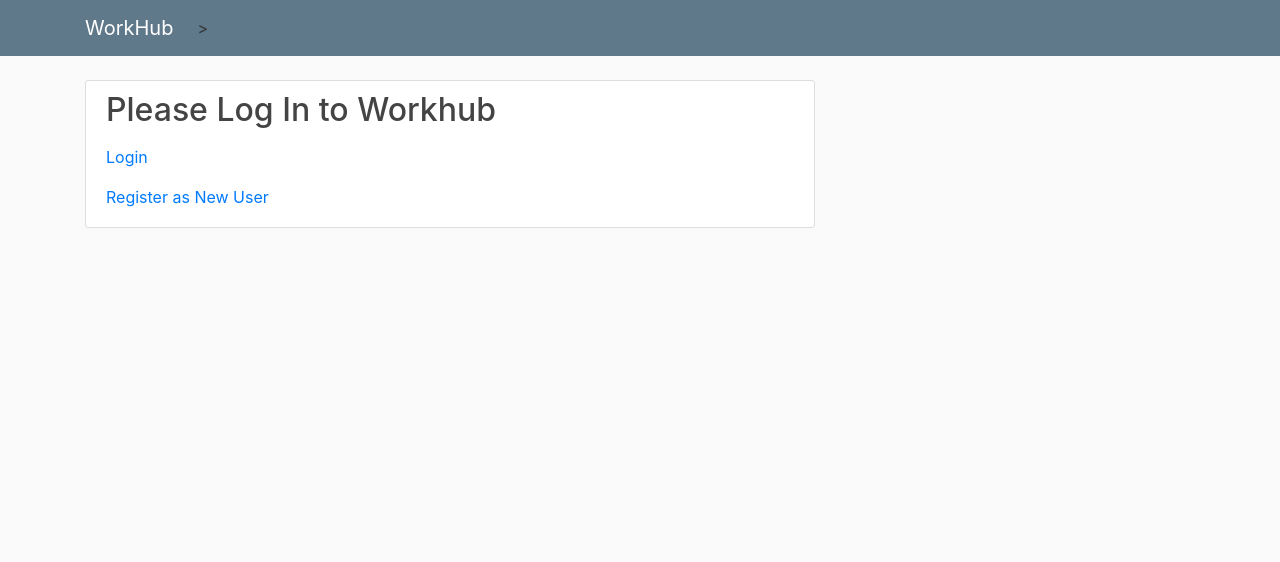
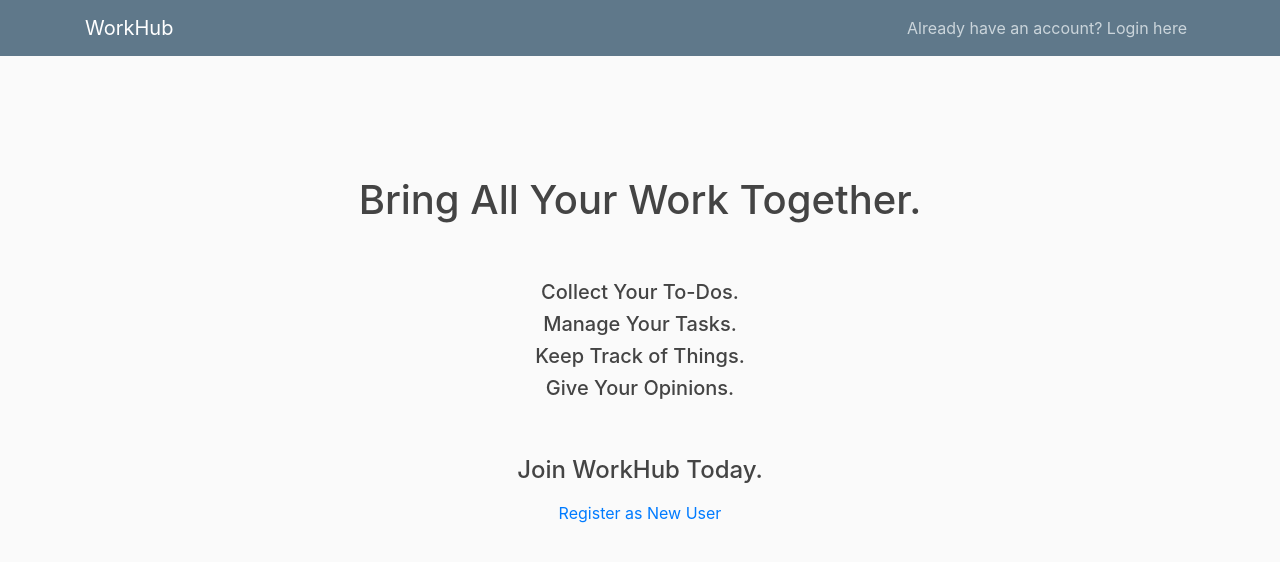
Before and after one commit to joezuoyc/CS316_F20_Team8, a Flask app: page / in a window 1280 px wide. Shown: the top 562 px of the page. Run offline with Flask 2, Linux system fonts and the light colour scheme; some libraries are stand-ins or nearby versions.

Commit message:
modified frontend

```diff
--- a/scheduler_code/scheduler/templates/home.html
+++ b/scheduler_code/scheduler/templates/home.html
@@ -2,14 +2,28 @@
 
 {% block content %}
 
+        <article>
+        	<p style="margin-left: 2.5em;padding: 0 7em 2em 0;border-width: 2px; border-color: grey; border-style:none;"></p>
+        	<p style="margin-left: 2.5em;padding: 0 7em 2em 0;border-width: 2px; border-color: grey; border-style:none;"></p>
+              <h1><center> Bring All Your Work Together.</center></h1></pre>
 
-        <article class="media content-section">
-          <div class="media-body">
-              <h2> Please Log In to Workhub</h2>
-                          <div class="navbar-nav">
-              <a class="nav-item nav-link" href="/login">Login</a>
-              <a class="nav-item nav-link" href="/register">Register as New User</a>
-            </div>
+              <p style="margin-left: 2.5em;padding: 0 7em 2em 0;border-width: 2px; border-color: grey; border-style:none;"></p>
+
+              <h5><center> Collect Your To-Dos.</center></h5>
+              <h5><center> Manage Your Tasks.</center></h5>
+              <h5><center> Keep Track of Things.</center></h5>
+              <h5><center> Give Your Opinions.</center></h5>
+              <p style="margin-left: 2.5em;padding: 0 2em 2em 0;border-width: 2px; border-color: grey; border-style:none;"></p>
+              <h4><center> Join WorkHub Today.</center></h4>
+              </div>
+
+              <a class="nav-item nav-link" href="/register"><center> Register as New User</center></a>
+
+          	 </div>
+
+          </div>
+           </div>
+
           </div>
         </article>
 
--- a/scheduler_code/scheduler/templates/simple_layout.html
+++ b/scheduler_code/scheduler/templates/simple_layout.html
@@ -9,42 +9,28 @@
     <!-- Bootstrap CSS -->
     <link rel="stylesheet" href="https://stackpath.bootstrapcdn.com/bootstrap/4.3.1/css/bootstrap.min.css" integrity="sha384-ggOyR0iXCbMQv3Xipma34MD+dH/1fQ784/j6cY/iJTQUOhcWr7x9JvoRxT2MZw1T" crossorigin="anonymous">
      <link rel="stylesheet" type="text/css" href="{{ url_for('static', filename='main.css') }}">
+		<title>WorkHub: Bring All Your Work Together</title>
 
-	{% if title %}
-		<title>{{title }} </title>
-
-	{% endif %}
 </head>
 <body>
     <header class="site-header">
       <nav class="navbar navbar-expand-md navbar-dark bg-steel fixed-top">
         <div class="container">
           <a class="navbar-brand mr-4" href="/">WorkHub</a>
-          <button class="navbar-toggler" type="button" data-toggle="collapse" data-target="#navbarToggle" aria-controls="navbarToggle" aria-expanded="false" aria-label="Toggle navigation">
-            <span class="navbar-toggler-icon"></span>
-          </button>
-          <div class="collapse navbar-collapse" id="navbarToggle">
->
-            <!-- Navbar Right Side -->
-
+        <div class="navbar-nav">
+          <a class="nav-item nav-link" href="/login">Already have an account? Login here</a>
           </div>
         </div>
-      </nav>
+
     </header>
     <main role="main" class="container">
-      <div class="row">
-        <div class="col-md-8">
-
           {% block content %}{% endblock %}
-
-        </div>
-
-      </div>
     </main>
 
-	 <script src="https://code.jquery.com/jquery-3.3.1.slim.min.js" integrity="sha384-q8i/X+965DzO0rT7abK41JStQIAqVgRVzpbzo5smXKp4YfRvH+8abtTE1Pi6jizo" crossorigin="anonymous"></script>
+   <script src="https://code.jquery.com/jquery-3.3.1.slim.min.js" integrity="sha384-q8i/X+965DzO0rT7abK41JStQIAqVgRVzpbzo5smXKp4YfRvH+8abtTE1Pi6jizo" crossorigin="anonymous"></script>
     <script src="https://cdnjs.cloudflare.com/ajax/libs/popper.js/1.14.7/umd/popper.min.js" integrity="sha384-UO2eT0CpHqdSJQ6hJty5KVphtPhzWj9WO1clHTMGa3JDZwrnQq4sF86dIHNDz0W1" crossorigin="anonymous"></script>
     <script src="https://stackpath.bootstrapcdn.com/bootstrap/4.3.1/js/bootstrap.min.js" integrity="sha384-JjSmVgyd0p3pXB1rRibZUAYoIIy6OrQ6VrjIEaFf/nJGzIxFDsf4x0xIM+B07jRM" crossorigin="anonymous"></script>
+
   </body>
 
 
```
Also changed, not shown: scheduler_code/scheduler/templates/about.html (+6 -1 lines).
